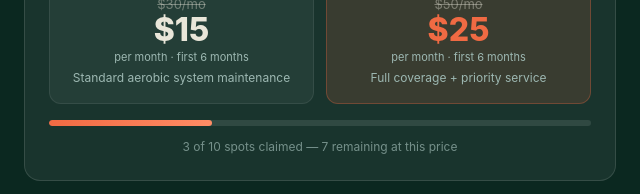
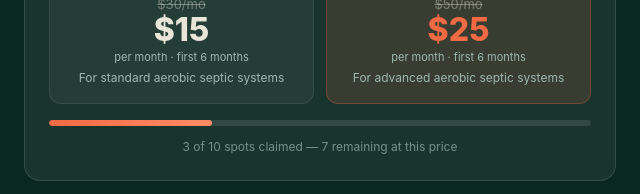
Before and after one commit to LukeWilson-lunaenvironmental/luna-50--off-contracts, a plain HTML site: page index.html in a window 1280 px wide. Shown: the part 572-766 px from the top of the page, 320-960 px from the left. Drawn offline with Linux system fonts and the light colour scheme.

Commit message:
Update index.html

```diff
--- a/index.html
+++ b/index.html
@@ -811,14 +811,14 @@
           <p class="price-was">$30/mo</p>
           <p class="price-now">$15</p>
           <p class="price-period">per month · first 6 months</p>
-          <p class="price-desc">Standard aerobic system maintenance</p>
+          <p class="price-desc">For standard aerobic septic systems</p>
         </div>
         <div class="price-box featured">
           <p class="price-tier">Advanced</p>
           <p class="price-was">$50/mo</p>
           <p class="price-now">$25</p>
           <p class="price-period">per month · first 6 months</p>
-          <p class="price-desc">Full coverage + priority service</p>
+          <p class="price-desc">For advanced aerobic septic systems</p>
         </div>
       </div>
       <div class="progress-track" style="margin-bottom:12px;">
```
